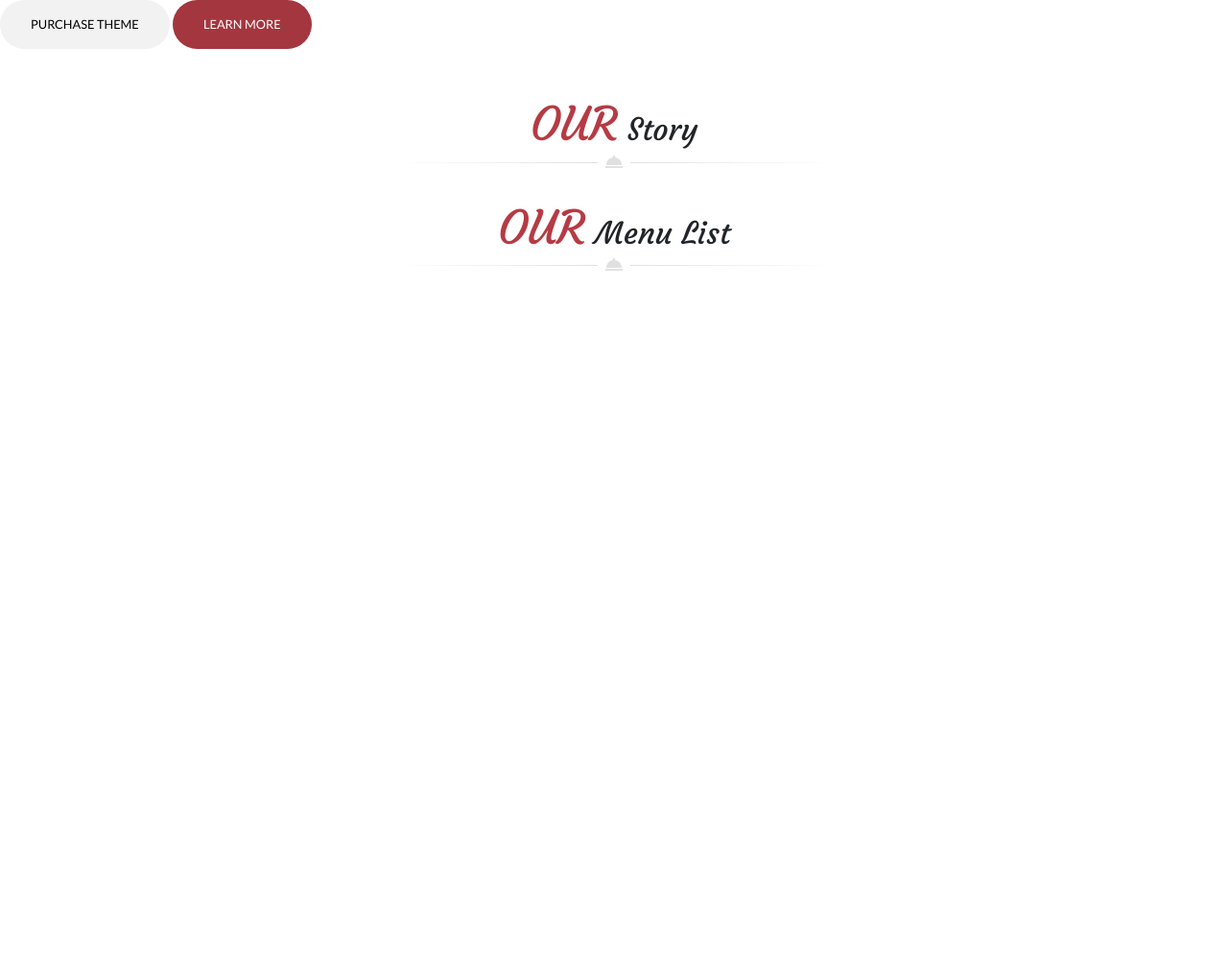
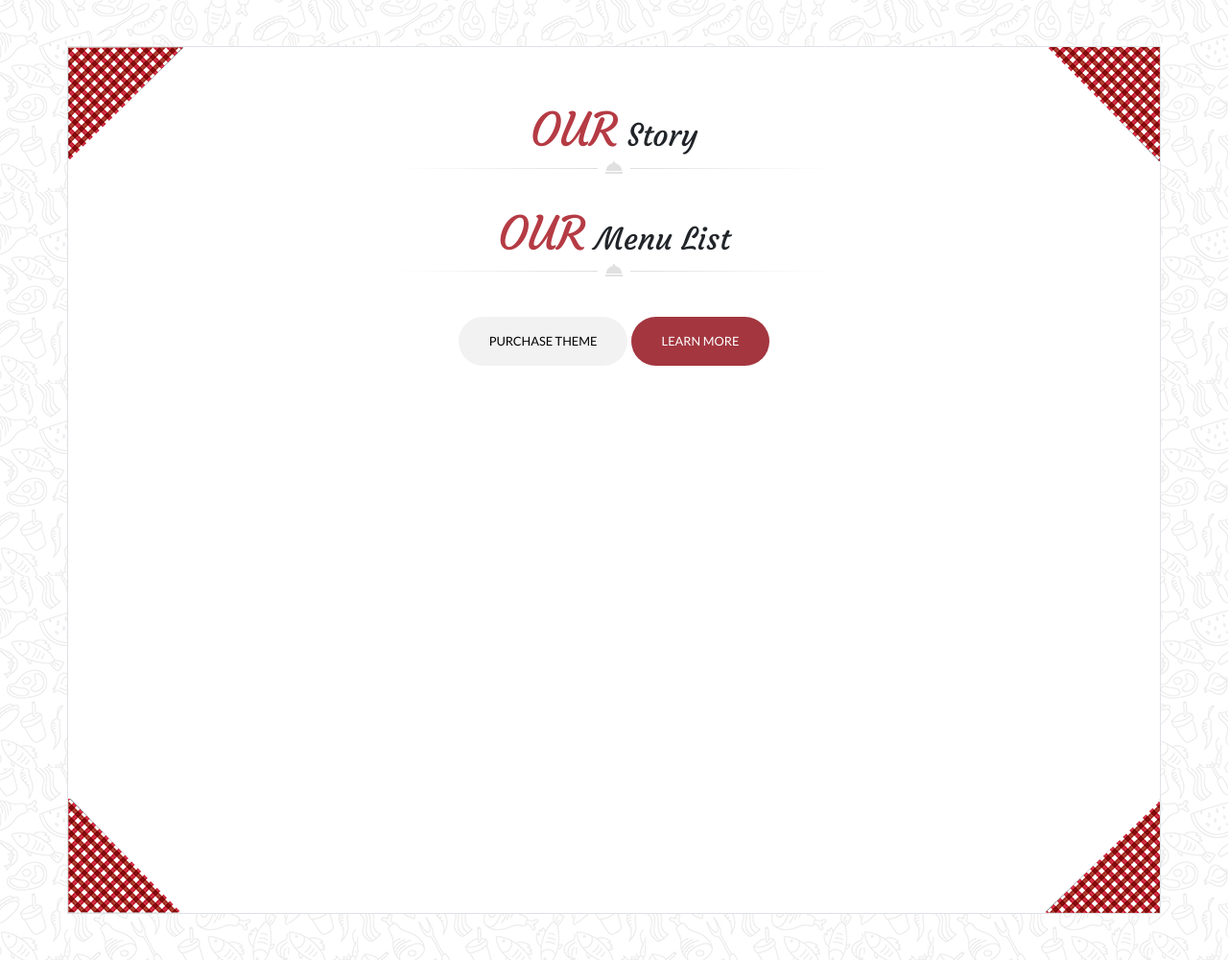
Before and after one commit to belmoussaoui/Coding-School-17-Site-du-Chef, a website: page index.html in a window 1280 px wide. Shown: the whole page at 96% size. Before the commit the page ends 800 px from the top, so only its background shows below. Drawn offline with nearby package versions, Linux system fonts and the light colour scheme.

Commit message:
Ajout du composant box-container

```diff
--- a/assets/sass/style.sass
+++ b/assets/sass/style.sass
@@ -51,6 +51,13 @@ h2
 .ff-2
     font-family: $font-family-secondary
 
+.bg-main
+    background: url("../img/main_bg.jpg")
+
+.box-lt
+    // position: absolute
+    // left: 0
+
 @import ./components
 @import ./pages/_header
 @import ./pages/_footer
--- a/index.html
+++ b/index.html
@@ -11,11 +11,22 @@
 </head>
 
 <body>
-    <button class="btn-primary">Purchase Theme</button>
-    <button class="btn-secondary">Learn More</button>
 
-    <h2><span>Our</span> story</h2>
-    <h2><span>Our</span> menu list</h2>
+    <section class="bg-main py-5" style="height: 1000px;">
+        <div class="container bg-light text-center position-relative border" style="height:100%">
+            <img src="./assets/img/box-left-top.png" alt="" class="start-0 position-absolute">
+            <img src="./assets/img/box-right-top.png" alt="" class="end-0 position-absolute">
+            <img src="./assets/img/box-bottom-left.png" alt="" class="start-0 bottom-0 position-absolute">
+            <img src="./assets/img/box-bottom-right.png" alt="" class="end-0 bottom-0 position-absolute">
+
+            <div class="content-box py-2">
+                <h2><span>Our</span> story</h2>
+                <h2><span>Our</span> menu list</h2>
+            </div>
+            <button class="btn-primary">Purchase Theme</button>
+            <button class="btn-secondary">Learn More</button>
+        </div>
+    </section>
 
 
     <script src="./node_modules/@popperjs/core/dist/umd/popper.js"></script>
```
Also changed, not shown: assets/css/style.css, assets/img/box-bottom-right.png (renamed from assets/img/box-bottom_right.png).
